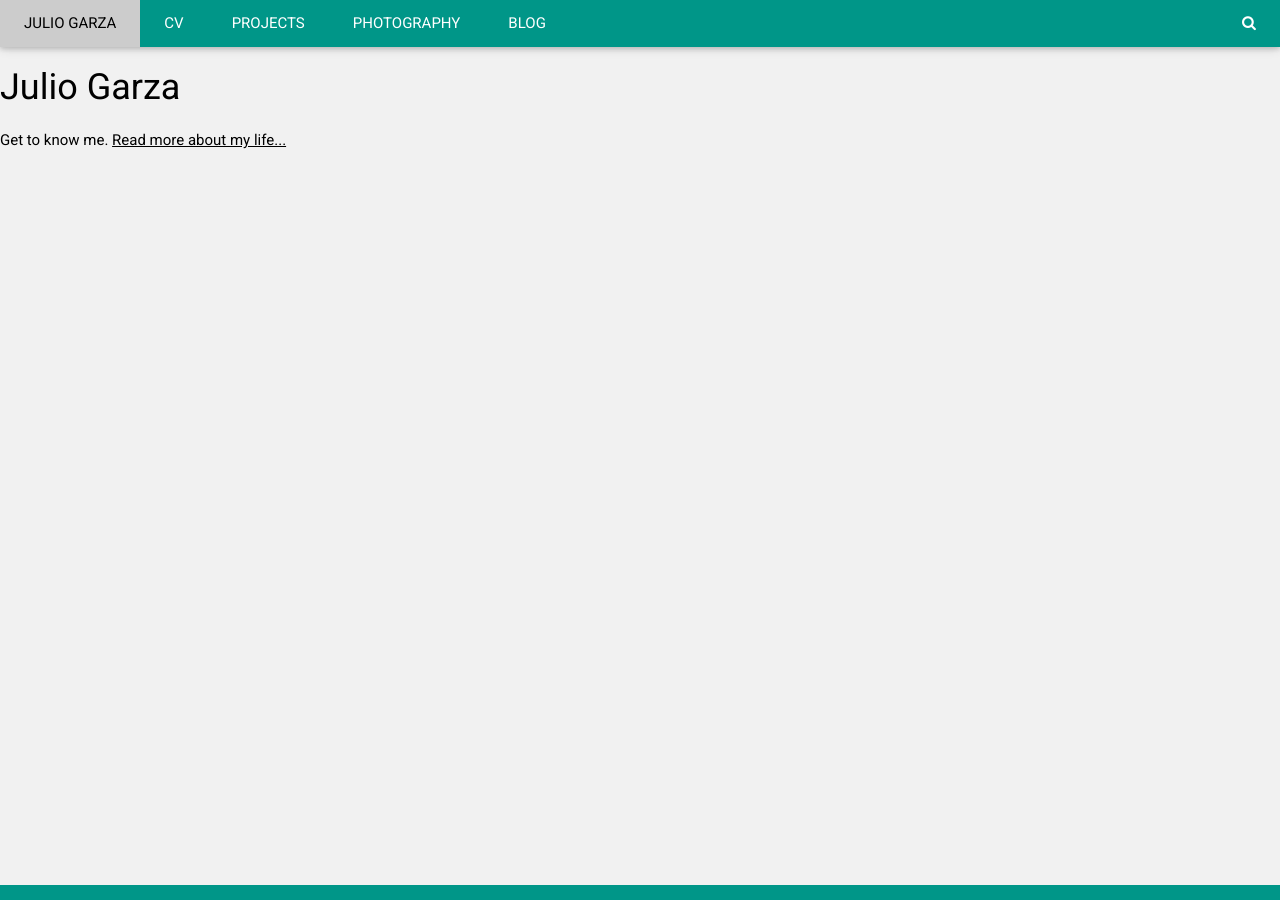
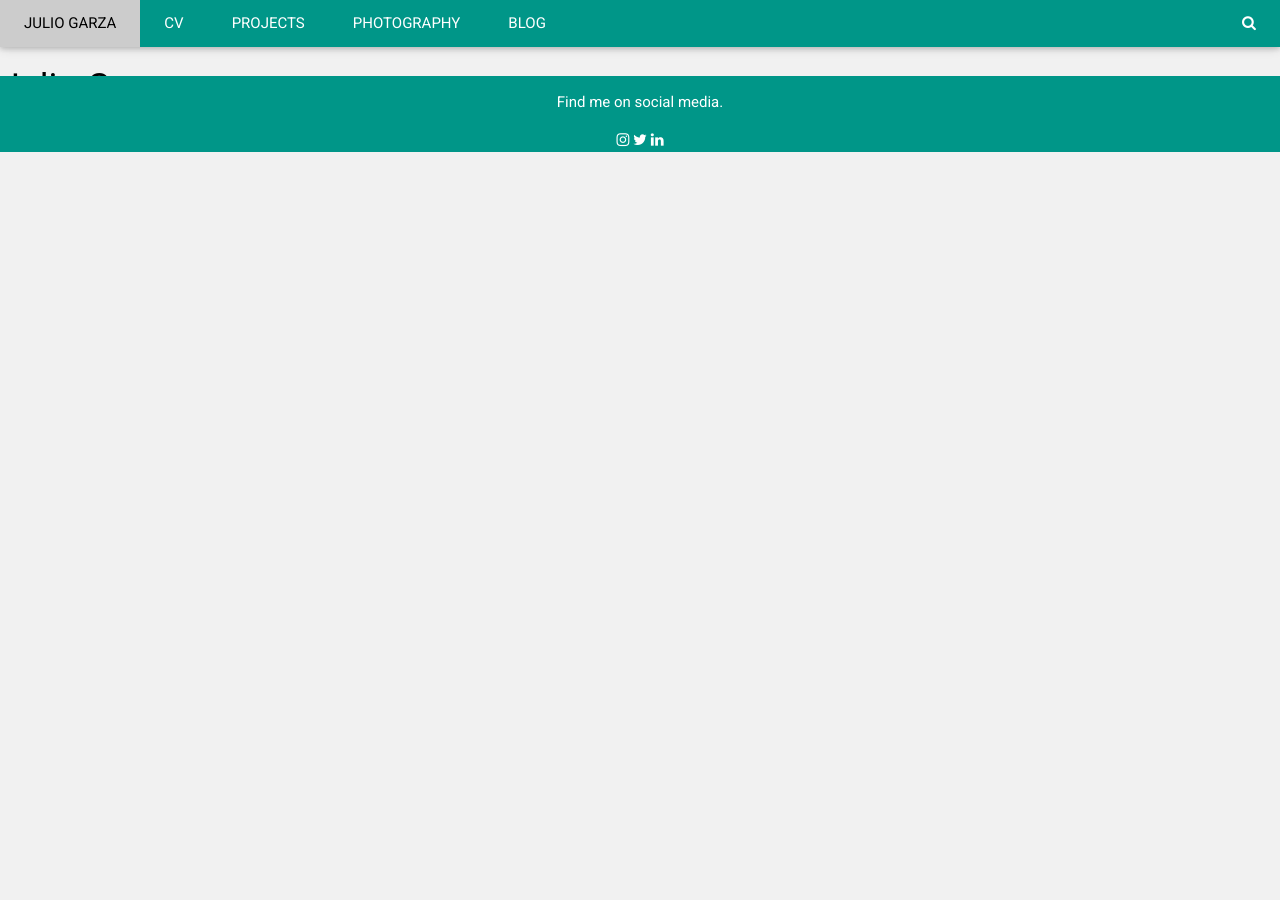
Before and after one commit to juliogarza/juliogarza.github.io, a Jekyll site: the page built from index.html, in a window 1280 px wide and 900 px high. Built offline with Jekyll 4.4.1, drawn with Linux system fonts in a browser that asks for light colours.

Commit message:
Update default.html

```diff
--- a/_layouts/default.html
+++ b/_layouts/default.html
@@ -13,7 +13,7 @@
 <style>
 html,body,h1,h2,h3,h4,h5,h6 {font-family: "Roboto", sans-serif}
 </style>
-<body class="w3-light-grey" style="position:relative; min-height: 100vh;">
+<body class="w3-light-grey" style="position:relative;">
 
 	<nav>
 <!-- Navbar -->
```
